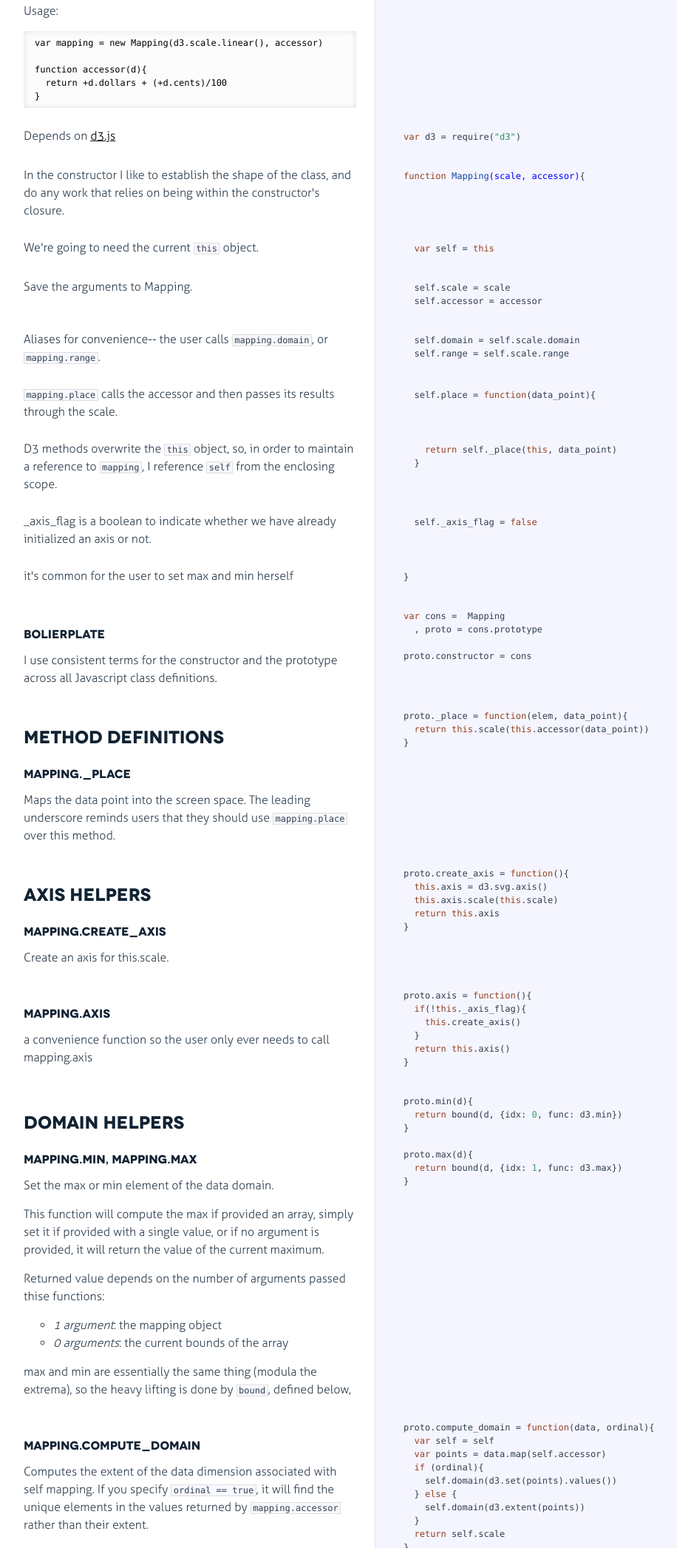
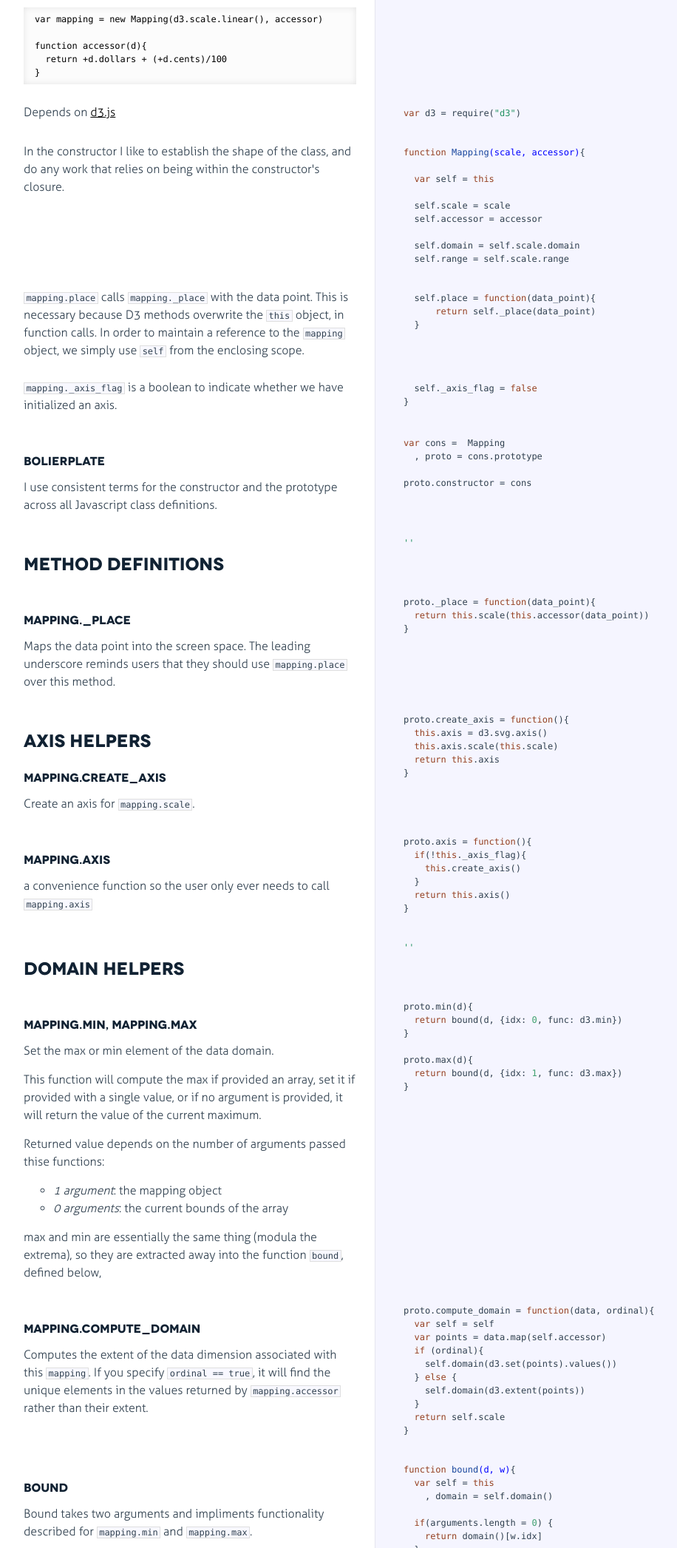
Before and after one commit to AWinterman/d3-mapping, a website: page docs/Mapping.html in a window 1280 px wide. Shown: the part 261-2354 px from the top of the page at 74% size, without its empty margins (18-934 px from the left). Drawn offline with Linux system fonts and the light colour scheme.

Commit message:
edits to documentation

```diff
--- a/docs/Mapping.html
+++ b/docs/Mapping.html
@@ -35,10 +35,10 @@ from the data space into coordinates of screen space.</p>
         <li id="section-2">
             <div class="annotation">
 
-              <div class="pilwrap for-h2">
+              <div class="pilwrap for-h4">
                 <a class="pilcrow" href="#section-2">&#182;</a>
               </div>
-              <h2>Exports the constructor function.</h2>
+              <h4>Exports the constructor function.</h4>
 <p> Usage: </p>
 <pre><code class="lang-js">var mapping = new Mapping(d3.scale.linear(), accessor)
 
@@ -80,7 +80,15 @@ within the constructor&#39;s closure.</p>
 
             </div>
 
-            <div class="content"><div class='highlight'><pre><span class="function"><span class="keyword">function</span> <span class="title">Mapping</span><span class="params">(scale, accessor)</span>{</span></pre></div></div>
+            <div class="content"><div class='highlight'><pre><span class="function"><span class="keyword">function</span> <span class="title">Mapping</span><span class="params">(scale, accessor)</span>{</span>
+
+  <span class="keyword">var</span> self = <span class="keyword">this</span>
+
+  self.scale = scale
+  self.accessor = accessor
+
+  self.domain = self.scale.domain
+  self.range = self.scale.range</pre></div></div>
 
         </li>
 
@@ -91,11 +99,16 @@ within the constructor&#39;s closure.</p>
               <div class="pilwrap ">
                 <a class="pilcrow" href="#section-5">&#182;</a>
               </div>
-              <p>We&#39;re going to need the current <code>this</code> object.</p>
+              <p><code>mapping.place</code> calls <code>mapping._place</code> with the data point. This is
+necessary because D3 methods overwrite the <code>this</code> object, in function
+calls.  In order to maintain a reference to the <code>mapping</code> object, we
+simply use  <code>self</code> from  the enclosing scope.</p>
 
             </div>
 
-            <div class="content"><div class='highlight'><pre>  <span class="keyword">var</span> self = <span class="keyword">this</span></pre></div></div>
+            <div class="content"><div class='highlight'><pre>  self.place = <span class="keyword">function</span>(data_point){
+      <span class="keyword">return</span> self._place(data_point)
+  }</pre></div></div>
 
         </li>
 
@@ -106,12 +119,12 @@ within the constructor&#39;s closure.</p>
               <div class="pilwrap ">
                 <a class="pilcrow" href="#section-6">&#182;</a>
               </div>
-              <p>Save the arguments to Mapping.</p>
+              <p><code>mapping._axis_flag</code> is a boolean to indicate whether we have initialized an axis.</p>
 
             </div>
 
-            <div class="content"><div class='highlight'><pre>  self.scale = scale
-  self.accessor = accessor</pre></div></div>
+            <div class="content"><div class='highlight'><pre>  self._axis_flag = <span class="literal">false</span>
+}</pre></div></div>
 
         </li>
 
@@ -119,89 +132,8 @@ within the constructor&#39;s closure.</p>
         <li id="section-7">
             <div class="annotation">
 
-              <div class="pilwrap ">
+              <div class="pilwrap for-h4">
                 <a class="pilcrow" href="#section-7">&#182;</a>
-              </div>
-              <p>Aliases for convenience-- the user calls <code>mapping.domain</code>, or
-<code>mapping.range</code>.</p>
-
-            </div>
-
-            <div class="content"><div class='highlight'><pre>  self.domain = self.scale.domain
-  self.range = self.scale.range</pre></div></div>
-
-        </li>
-
-
-        <li id="section-8">
-            <div class="annotation">
-
-              <div class="pilwrap ">
-                <a class="pilcrow" href="#section-8">&#182;</a>
-              </div>
-              <p><code>mapping.place</code> calls the accessor
- and then passes its results through the scale. </p>
-
-            </div>
-
-            <div class="content"><div class='highlight'><pre>  self.place = <span class="keyword">function</span>(data_point){</pre></div></div>
-
-        </li>
-
-
-        <li id="section-9">
-            <div class="annotation">
-
-              <div class="pilwrap ">
-                <a class="pilcrow" href="#section-9">&#182;</a>
-              </div>
-              <p>D3 methods overwrite the <code>this</code> object, so, in order to maintain a
-reference to <code>mapping</code>, I reference <code>self</code> from  the enclosing
-scope.</p>
-
-            </div>
-
-            <div class="content"><div class='highlight'><pre>    <span class="keyword">return</span> self._place(<span class="keyword">this</span>, data_point)
-  }</pre></div></div>
-
-        </li>
-
-
-        <li id="section-10">
-            <div class="annotation">
-
-              <div class="pilwrap ">
-                <a class="pilcrow" href="#section-10">&#182;</a>
-              </div>
-              <p>_axis_flag is a boolean to indicate whether we have already initialized an axis or not.</p>
-
-            </div>
-
-            <div class="content"><div class='highlight'><pre>  self._axis_flag = <span class="literal">false</span></pre></div></div>
-
-        </li>
-
-
-        <li id="section-11">
-            <div class="annotation">
-
-              <div class="pilwrap ">
-                <a class="pilcrow" href="#section-11">&#182;</a>
-              </div>
-              <p>it&#39;s common for the user to set max and min herself</p>
-
-            </div>
-
-            <div class="content"><div class='highlight'><pre>}</pre></div></div>
-
-        </li>
-
-
-        <li id="section-12">
-            <div class="annotation">
-
-              <div class="pilwrap for-h4">
-                <a class="pilcrow" href="#section-12">&#182;</a>
               </div>
               <h4>Bolierplate</h4>
 <p>I use consistent terms for the constructor and the prototype across all
@@ -217,35 +149,49 @@ proto.constructor = cons</pre></div></div>
         </li>
 
 
-        <li id="section-13">
+        <li id="section-8">
             <div class="annotation">
 
               <div class="pilwrap for-h2">
-                <a class="pilcrow" href="#section-13">&#182;</a>
+                <a class="pilcrow" href="#section-8">&#182;</a>
               </div>
               <h2>Method definitions</h2>
-<h4>mapping._place</h4>
+
+            </div>
+
+            <div class="content"><div class='highlight'><pre><span class="string">''</span></pre></div></div>
+
+        </li>
+
+
+        <li id="section-9">
+            <div class="annotation">
+
+              <div class="pilwrap for-h4">
+                <a class="pilcrow" href="#section-9">&#182;</a>
+              </div>
+              <h4>mapping._place</h4>
 <p>Maps the data point into the screen space. The leading underscore reminds
 users that they should use <code>mapping.place</code> over this method.</p>
 
             </div>
 
-            <div class="content"><div class='highlight'><pre>proto._place = <span class="keyword">function</span>(elem, data_point){
+            <div class="content"><div class='highlight'><pre>proto._place = <span class="keyword">function</span>(data_point){
   <span class="keyword">return</span> <span class="keyword">this</span>.scale(<span class="keyword">this</span>.accessor(data_point))
 }</pre></div></div>
 
         </li>
 
 
-        <li id="section-14">
+        <li id="section-10">
             <div class="annotation">
 
               <div class="pilwrap for-h2">
-                <a class="pilcrow" href="#section-14">&#182;</a>
+                <a class="pilcrow" href="#section-10">&#182;</a>
               </div>
               <h2>Axis helpers</h2>
 <h4>mapping.create_axis</h4>
-<p>Create an axis for this.scale.</p>
+<p>Create an axis for <code>mapping.scale</code>.</p>
 
             </div>
 
@@ -258,14 +204,14 @@ users that they should use <code>mapping.place</code> over this method.</p>
         </li>
 
 
-        <li id="section-15">
+        <li id="section-11">
             <div class="annotation">
 
               <div class="pilwrap for-h4">
-                <a class="pilcrow" href="#section-15">&#182;</a>
+                <a class="pilcrow" href="#section-11">&#182;</a>
               </div>
               <h4>mapping.axis</h4>
-<p>a convenience function so the user only ever needs to call mapping.axis</p>
+<p>a convenience function so the user only ever needs to call <code>mapping.axis</code></p>
 
             </div>
 
@@ -279,16 +225,30 @@ users that they should use <code>mapping.place</code> over this method.</p>
         </li>
 
 
-        <li id="section-16">
+        <li id="section-12">
             <div class="annotation">
 
               <div class="pilwrap for-h2">
-                <a class="pilcrow" href="#section-16">&#182;</a>
+                <a class="pilcrow" href="#section-12">&#182;</a>
               </div>
               <h2>Domain helpers</h2>
-<h4>mapping.min, mapping.max</h4>
+
+            </div>
+
+            <div class="content"><div class='highlight'><pre><span class="string">''</span></pre></div></div>
+
+        </li>
+
+
+        <li id="section-13">
+            <div class="annotation">
+
+              <div class="pilwrap for-h4">
+                <a class="pilcrow" href="#section-13">&#182;</a>
+              </div>
+              <h4>mapping.min, mapping.max</h4>
 <p>Set the max or min element of the data domain.</p>
-<p>This function will compute the max if provided an array, simply set it if
+<p>This function will compute the max if provided an array, set it if
 provided with a single value, or if no argument is provided, it will return
 the value of the current maximum.</p>
 <p>Returned value depends on the number of arguments passed thise functions:</p>
@@ -296,8 +256,8 @@ the value of the current maximum.</p>
 <li><em>1 argument</em>: the mapping object</li>
 <li><em>0 arguments</em>: the current bounds of the array</li>
 </ul>
-<p>max and min are essentially the same thing (modula the extrema), so the
-heavy lifting is done by <code>bound</code>, defined below,</p>
+<p>max and min are essentially the same thing (modula the extrema), so they are
+extracted away into the function <code>bound</code>, defined below,</p>
 
             </div>
 
@@ -312,14 +272,14 @@ proto.max(d){
         </li>
 
 
-        <li id="section-17">
+        <li id="section-14">
             <div class="annotation">
 
               <div class="pilwrap for-h4">
-                <a class="pilcrow" href="#section-17">&#182;</a>
+                <a class="pilcrow" href="#section-14">&#182;</a>
               </div>
               <h4>mapping.compute_domain</h4>
-<p>Computes the extent of the data dimension associated with self mapping.
+<p>Computes the extent of the data dimension associated with this <code>mapping</code>.
 If you specify <code>ordinal == true</code>, it will find the unique elements in the
 values returned by <code>mapping.accessor</code> rather
 than their extent.</p>
@@ -340,11 +300,11 @@ than their extent.</p>
         </li>
 
 
-        <li id="section-18">
+        <li id="section-15">
             <div class="annotation">
 
               <div class="pilwrap for-h4">
-                <a class="pilcrow" href="#section-18">&#182;</a>
+                <a class="pilcrow" href="#section-15">&#182;</a>
               </div>
               <h4>bound</h4>
 <p>Bound takes two arguments and impliments functionality described for
```
Also changed, not shown: Mapping.js (+16 -19 lines).
